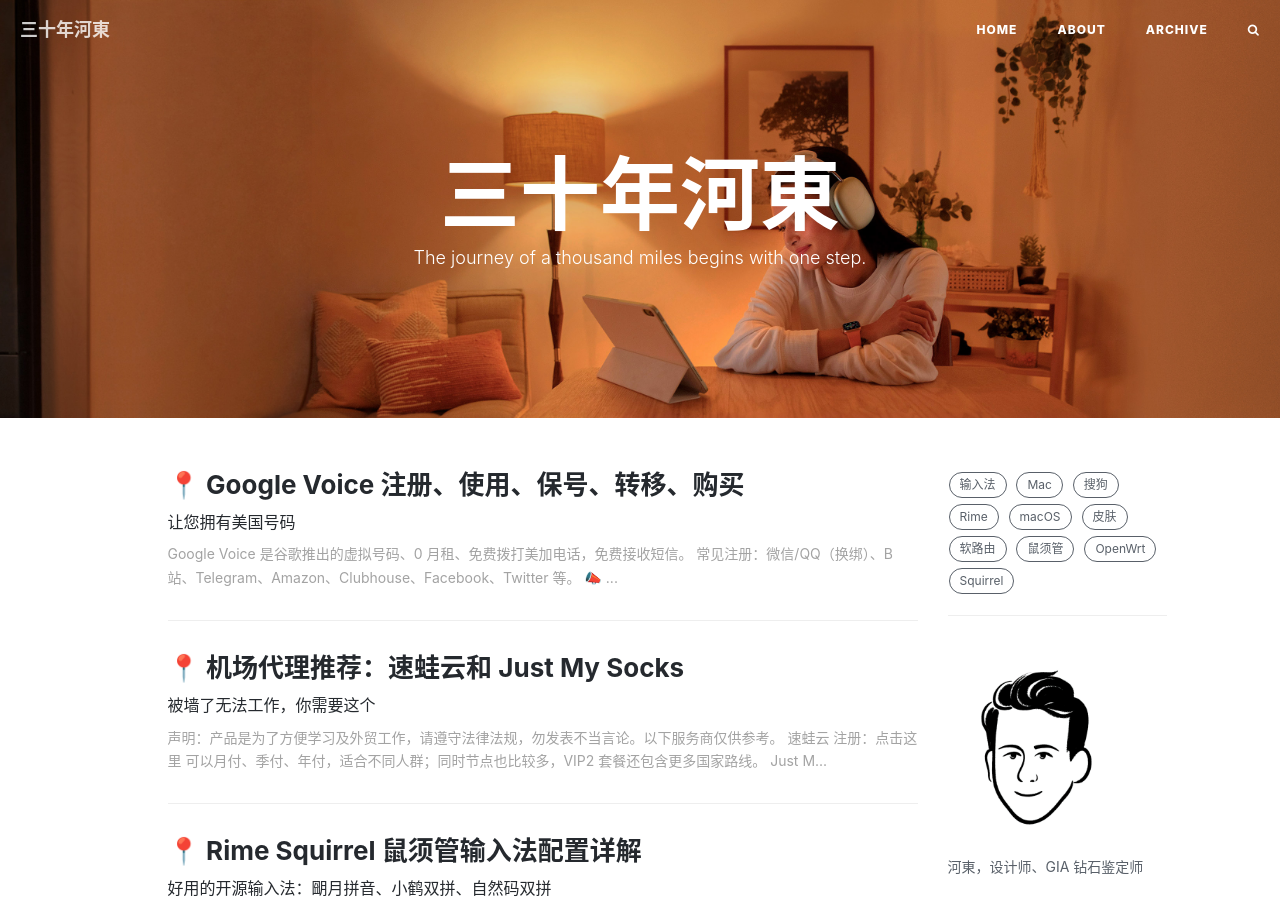
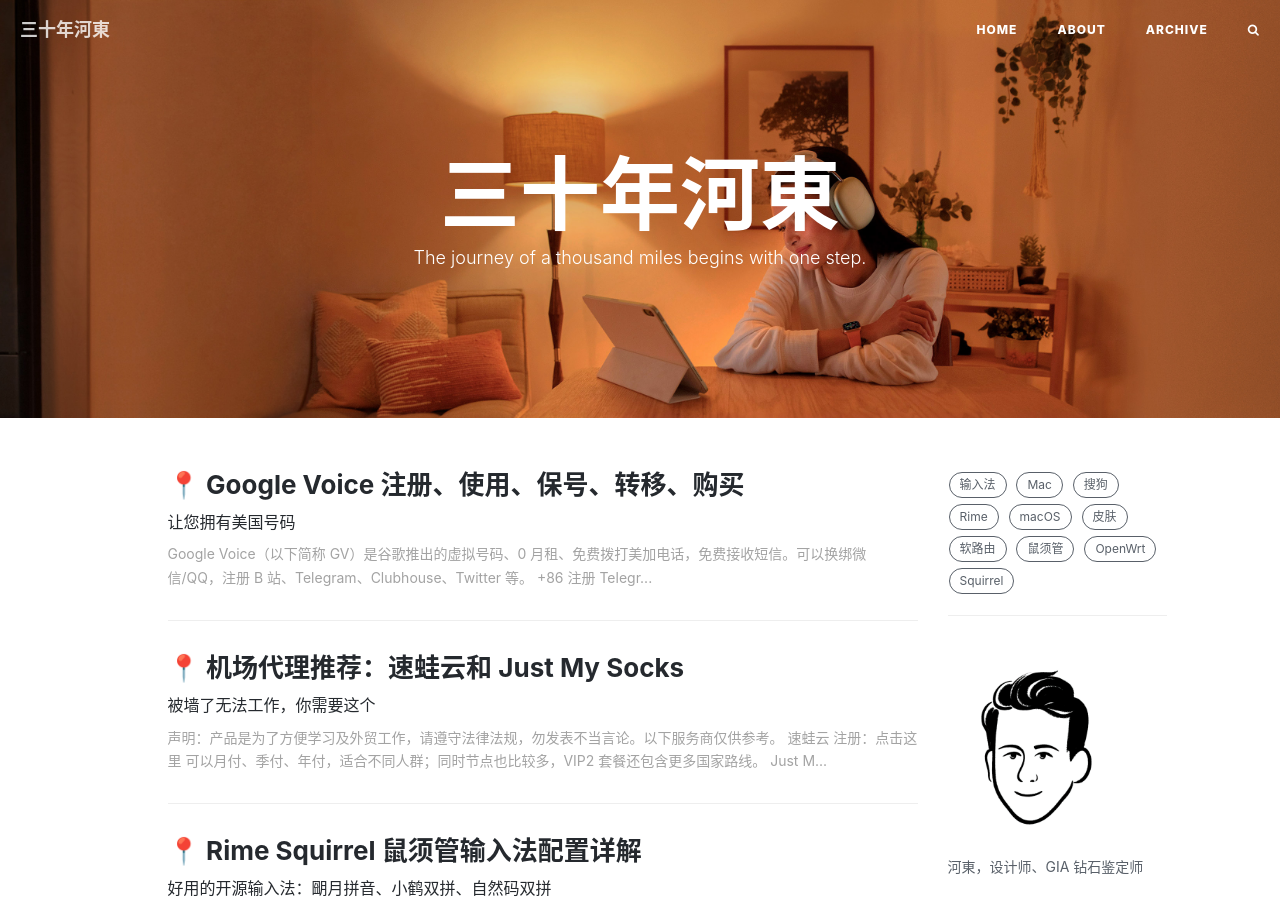
Before and after one commit to ssnhd/ssnhd.github.io, a Jekyll site: the page built from index.html, in a window 1280 px wide and 900 px high. Built offline with Jekyll 4.4.1, drawn with Linux system fonts in a browser that asks for light colours; nearby versions of some CDN libraries; the list of posts is cut into pages by our own code; comment, search, counter and statistics services are not loaded.

Commit message:
Update 2021-1-27-voice.md

```diff
--- a/_posts/2021-1-27-voice.md
+++ b/_posts/2021-1-27-voice.md
@@ -12,17 +12,16 @@
   - Voice
 ---
 
-Google Voice 是谷歌推出的虚拟号码、0 月租、免费拨打美加电话，免费接收短信。\
-常见注册：微信/QQ（换绑）、B 站、Telegram、Amazon、Clubhouse、Facebook、Twitter 等。
+Google Voice（以下简称 GV）是谷歌推出的虚拟号码、0 月租、免费拨打美加电话，免费接收短信。可以换绑微信/QQ，注册 B 站、Telegram、Clubhouse、Twitter 等。
 
-📣 **+86 注册 Telegram 不仅私聊有限制，隐私安全也存在隐患，建议使用 GV 注册或换绑。**
++86 注册 Telegram 不仅私聊有限制，隐私也存在隐患，建议使用 GV 注册或换绑。
 
-`Google Voice 日常用节点不限制但要稳定（优先选择美国），转移 GV 时必须是美国节点。`
+`日常用 GV 代理节点（优先美国）不限制但要稳定；转移必须美国节点。`
 
 
 ## 购买 Google Voice
 
-请先联系咨询，返回这里扫码支付。为了避免违禁词建议使用 Telegram 或 E-mail。
+请先联系咨询，返回这里扫码支付，为了避免违禁词建议使用 Telegram。
 - Telegram：[GV188](https://t.me/GV188)
 - E-mail：<ahezuo@gmail.com>
 - QQ: [254136957](http://wpa.qq.com/msgrd?v=3&uin=254136957&site=qq&menu=yes>)
```
